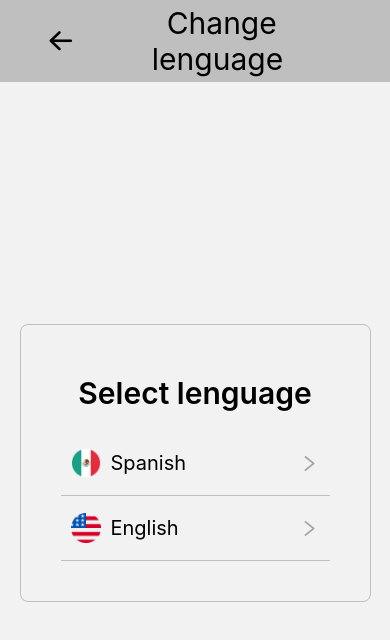
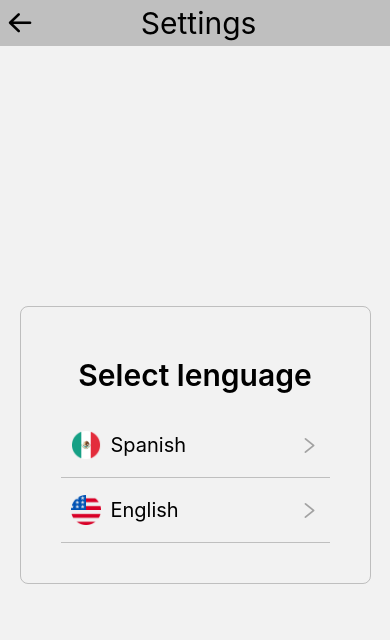
Before and after one commit to osflores21/SPS_APP, a React Native app: screen /ChangeLng in a window 390 px wide. Shown: the top 640 px of the page. Built offline with nearby package versions, Linux system fonts and the light colour scheme; no server answers.

Commit message:
minor changes

```diff
--- a/locales/en.json
+++ b/locales/en.json
@@ -2,7 +2,7 @@
     "read-more": "Read more",
     "world-news": "World News",
     "detail": "Detail",
-    "change-lenguage": "Change lenguage",
+    "settings": "Settings",
     "by": "By: ",
     "lng-spanish": "Spanish",
     "lng-english": "English",
--- a/locales/es.json
+++ b/locales/es.json
@@ -2,7 +2,7 @@
     "read-more": "Leer más",
     "world-news": "Noticias del mundo",
     "detail": "Detalle",
-    "change-lenguage": "Cambiar lenguaje",
+    "settings": "Configuración",
     "by": "Por: ",
     "lng-spanish": "Español",
     "lng-english": "Ingles",
--- a/src/components/Card.js
+++ b/src/components/Card.js
@@ -2,9 +2,9 @@ import React from 'react'
 import { StyleSheet, Text, View, TouchableOpacity, Image } from 'react-native'
 import Icon from 'react-native-vector-icons/AntDesign';
 import { useTranslation } from 'react-i18next';
+import { formattedDate } from '../functions/Functions';
 
 const Card = ({ navigation, title, description, urlToImage, content, author, url, publishedAt }) => {
-
   const { t } = useTranslation();
   return (
     <View style={styles.card}>
@@ -25,7 +25,7 @@ const Card = ({ navigation, title, description, urlToImage, content, author, url
       <View style={styles.ReadMoreContainer}>
         <TouchableOpacity
           onPress={() => {
-            navigation.navigate("DetailScreen", { title, description, urlToImage, content, author, url, publishedAt });
+            navigation.navigate("DetailScreen", { title, description, urlToImage, content, author, url, publishedAt: formattedDate(publishedAt) });
           }}
         >
           <View style={styles.buttonContent}>
--- a/src/components/TitleBar.js
+++ b/src/components/TitleBar.js
@@ -13,21 +13,24 @@ const TitleBar = ({ title, showIcon = true }) => {
 
   return (
     <View style={styles.contentTitleScreen}>
-      <View style={styles.contentButtonSettings}>
+      <View style={styles.contentItem}>
+        <View style={styles.contentBack}>
           {back && (
             <TouchableOpacity onPress={() => { navigation.goBack() }}>
               <Icon name="arrowleft" size={30} color="#000" style={styles.icon} />
             </TouchableOpacity>
           )}
-
+        </View>
         <View style={styles.contentTitle}>
           <Text style={styles.titleScreen}>{title} </Text>
         </View>
+        <View style={styles.contentSettings}>
           {showIcon && (
             <TouchableOpacity onPress={openSettings}>
               <Icon name="setting" size={30} color="#000" style={styles.icon} />
             </TouchableOpacity>
           )}
+        </View>
       </View>
     </View >
   )
@@ -47,13 +50,20 @@ const styles = StyleSheet.create({
     backgroundColor: "#5555",
     width: "100%",
   },
-  contentButtonSettings: {
+  contentItem: {
     flexDirection: "row",
     alignItems: 'center',
+    width: "100%",
   },
   contentTitle: {
-    flex: 1,
     textAlign: 'center',
+    width: "80%",
+  },
+  contentBack: {
+    width: "10%",
+  },
+  contentSettings: {
+    width: "10%",
   },
   icon: {
     padding: 5,
--- a/src/functions/Functions.js
+++ b/src/functions/Functions.js
@@ -6,5 +6,9 @@ export const changeLanguage = (language, navigation) => {
         t('key');
     });
     navigation.pop(1)
+}
 
+export const formattedDate = (dateW) => {
+    const dateC = dateW.substring(0, 10);
+    return dateC
 }
--- a/src/screens/ChangeLng.js
+++ b/src/screens/ChangeLng.js
@@ -10,7 +10,7 @@ const ChangeLng = ({ navigation }) => {
 
   return (
     <View style={styles.layout}>
-      <TitleBar title={t('change-lenguage')} showIcon={false} navigation={navigation} />
+      <TitleBar title={t('settings')} showIcon={false} navigation={navigation} />
       <View style={styles.contentLng}>
         <View style={styles.contentItemsLng}>
           <View>
@@ -58,10 +58,4 @@ const styles = StyleSheet.create({
     padding: 40,
     width: "90%",
   },
-  icon: {
-    /*  margin: 5, */
-    /*  alignSelf: 'flex-end' */
-  },
-
-
 })
```
Lines whose indentation alone changed are shown as unchanged.
